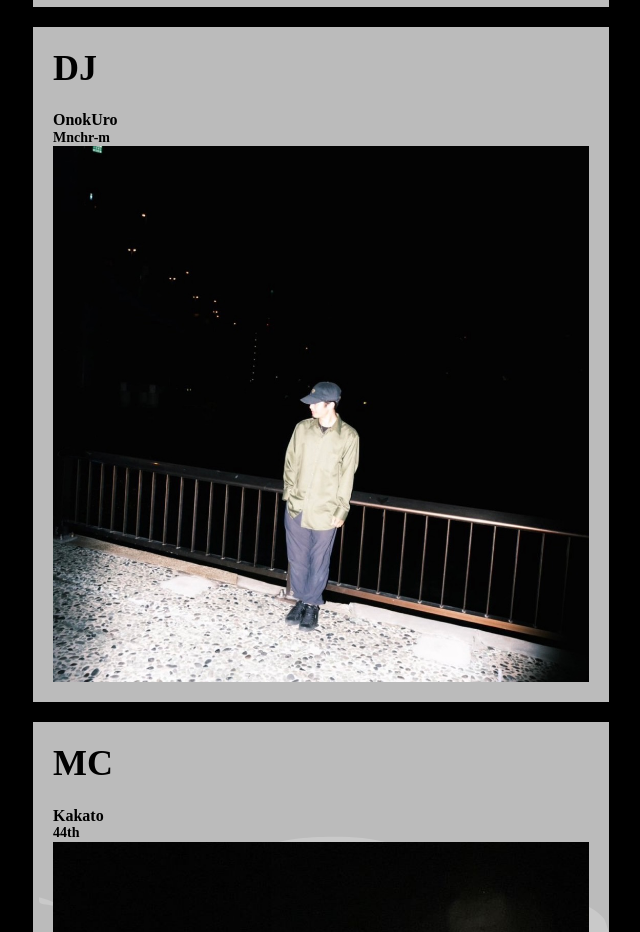
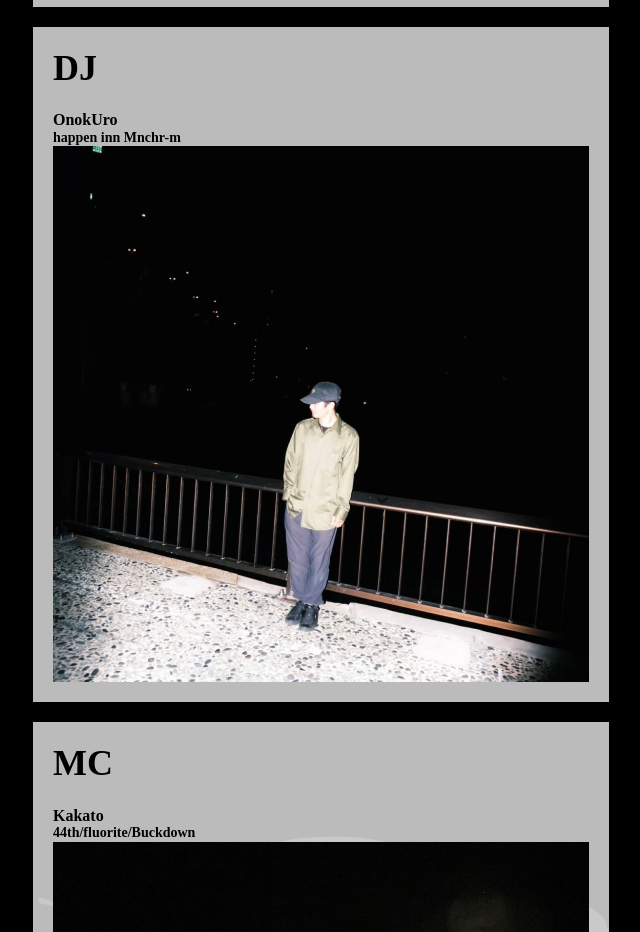
Before and after one commit to PlusF/nexus-over, a Next.js app: page /casts in a window 1280 px wide. Shown: the part 1380-2312 px from the top of the page, without its empty margins (307-947 px from the left). Built offline with nearby package versions, Linux system fonts and the light colour scheme; a web font is replaced by a local one.

Commit message:
represent

```diff
--- a/pages/casts.tsx
+++ b/pages/casts.tsx
@@ -40,10 +40,18 @@ export default function Casts() {
                             <CastBox name="RiN." represents="Novel Nextus/fidi" />
                         </SimpleMotionBox>
                         <SimpleMotionBox title="DJ">
-                            <CastBox name="OnokUro" represents="Mnchr-m" img={'OnokUro.jpg'} />
+                            <CastBox
+                                name="OnokUro"
+                                represents="happen inn Mnchr-m"
+                                img={'OnokUro.jpg'}
+                            />
                         </SimpleMotionBox>
                         <SimpleMotionBox title="MC">
-                            <CastBox name="Kakato" represents="44th" img={'kakato.jpg'} />
+                            <CastBox
+                                name="Kakato"
+                                represents="44th/fluorite/Buckdown"
+                                img={'kakato.jpg'}
+                            />
                         </SimpleMotionBox>
                         <SimpleMotionBox title="Guest Battlers">
                             <CastBox
--- a/pages/index.tsx
+++ b/pages/index.tsx
@@ -46,7 +46,7 @@ export default function Home() {
                 <Heading fontSize="md" mt="2">
                     DJ
                 </Heading>
-                <Box fontSize="sm">OnokUro (Mnchr-m)</Box>
+                <Box fontSize="sm">OnokUro (happen inn Mnchr-m)</Box>
             </HomeLinkBox>
 
             <HomeLinkBox href="/contents" title="Contents">
```
